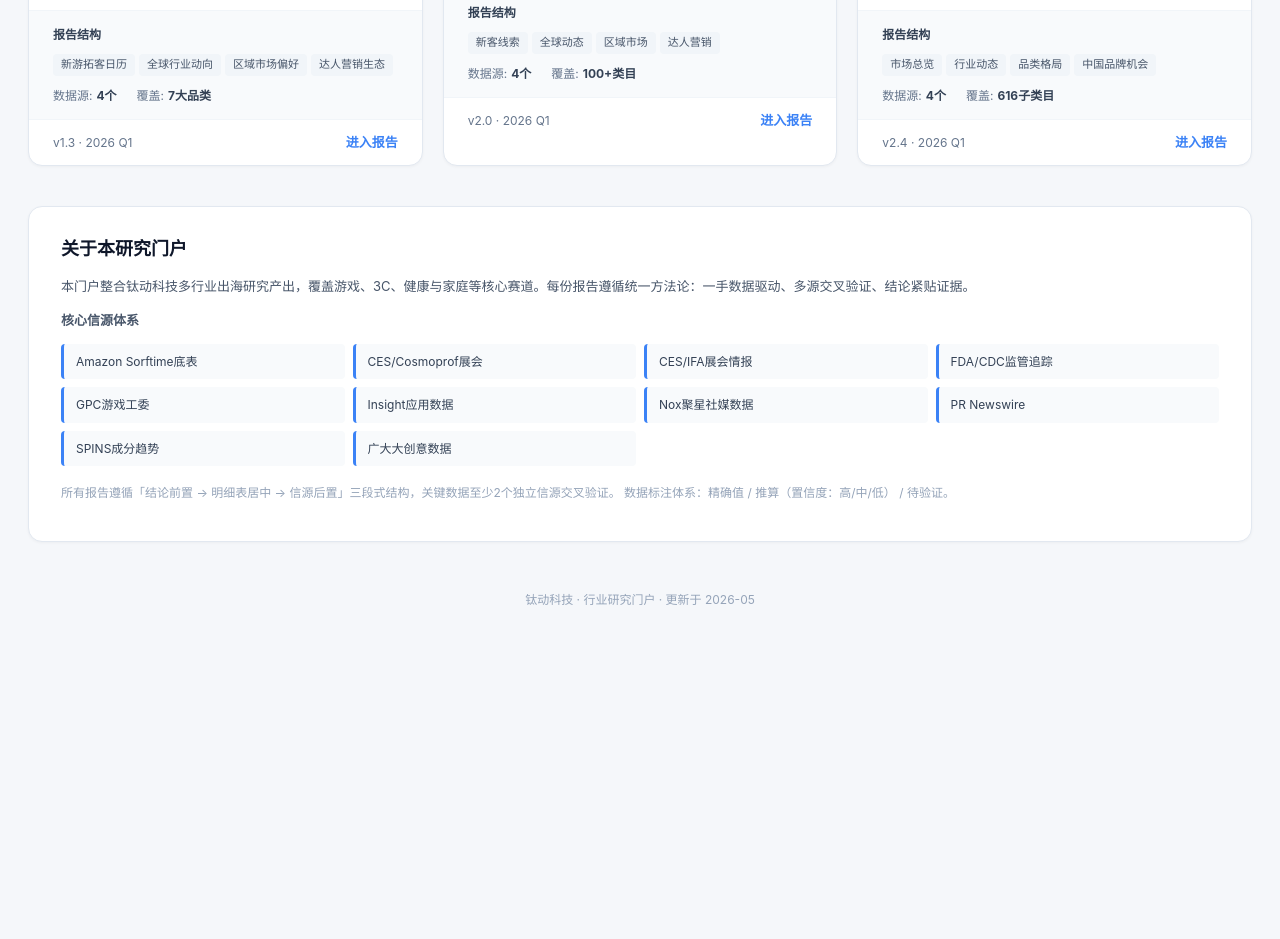
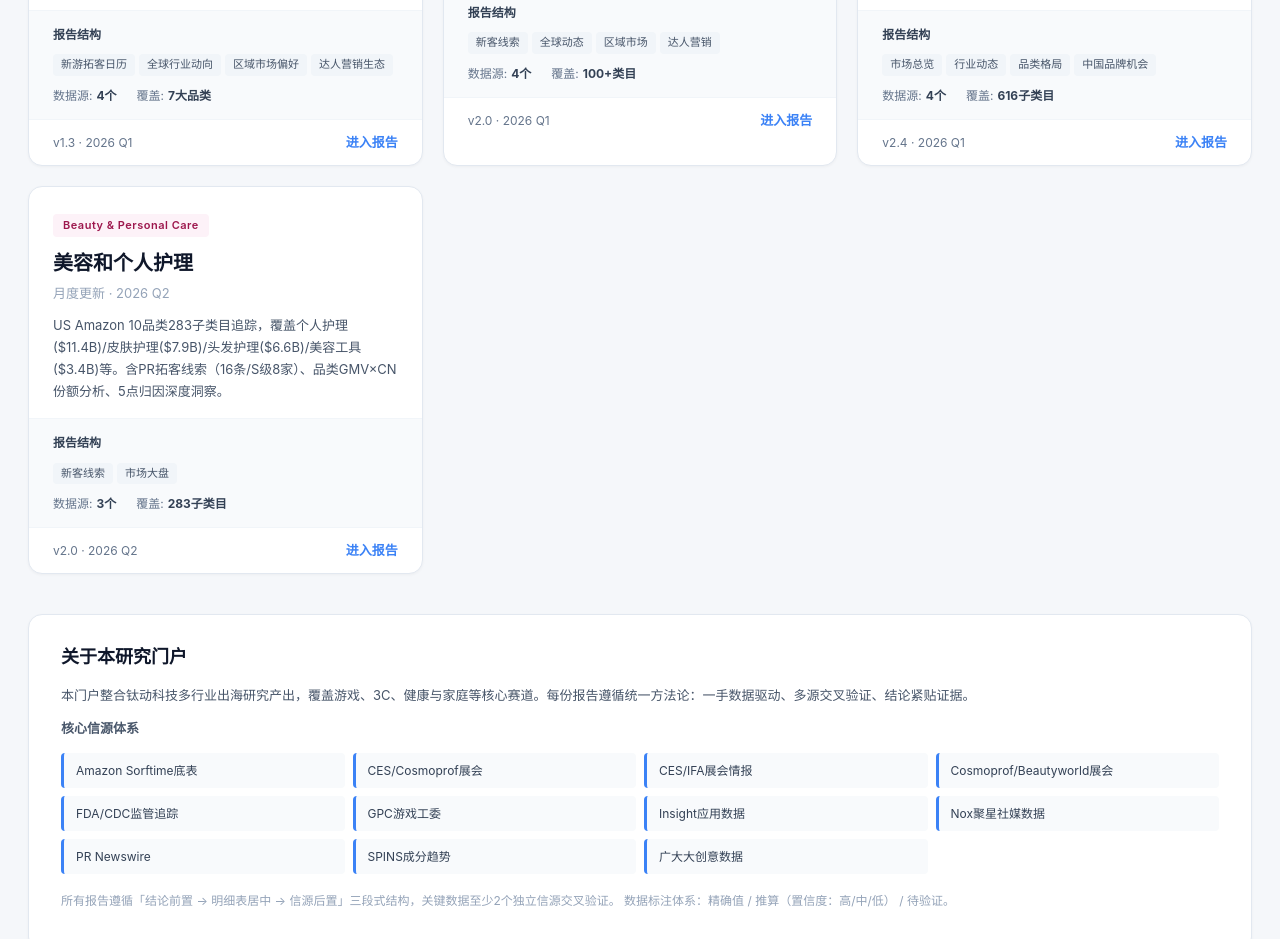
Before and after one commit to chenzw0209-art/monthly-report, a plain HTML site: page index.html in a window 1280 px wide. Shown: the part 666-1605 px from the top of the page. Before the commit the page ends 1316 px from the top, so only its background shows below. Drawn offline with Linux system fonts and the light colour scheme.

Commit message:
Add beauty industry card to portal

```diff
--- a/assets/portal.css
+++ b/assets/portal.css
@@ -62,6 +62,7 @@ body {
 .badge-game { background: #dbeafe; color: #1e40af; }
 .badge-3c { background: #fce7f3; color: #9d174d; }
 .badge-health { background: #d1fae5; color: #065f46; }
+.badge-beauty { background: #fdf2f8; color: #9d174d; }
 
 .card-name { font-size: 20px; font-weight: 700; color: #0f172a; margin-bottom: 4px; }
 .card-name-en { font-size: 13px; color: #94a3b8; margin-bottom: 10px; }
--- a/index.html
+++ b/index.html
@@ -109,6 +109,20 @@ var INDUSTRIES = [
     "dataSources": ["Amazon Sorftime底表", "FDA/CDC监管追踪", "CES/Cosmoprof展会", "SPINS成分趋势"],
     "categoryCount": "616子类目",
     "url": "industry/health-family/"
+  },
+  {
+    "id": "beauty",
+    "name": "美容和个人护理",
+    "nameEn": "Beauty & Personal Care",
+    "badgeClass": "badge-beauty",
+    "description": "US Amazon 10品类283子类目追踪，覆盖个人护理($11.4B)/皮肤护理($7.9B)/头发护理($6.6B)/美容工具($3.4B)等。含PR拓客线索（16条/S级8家）、品类GMV×CN份额分析、5点归因深度洞察。",
+    "latestVersion": "v2.0",
+    "period": "2026 Q2",
+    "updateFrequency": "月度",
+    "tabs": ["新客线索", "市场大盘"],
+    "dataSources": ["Amazon Sorftime底表", "PR Newswire", "Cosmoprof/Beautyworld展会"],
+    "categoryCount": "283子类目",
+    "url": "industry/beauty/"
   }
 ];
 
```
